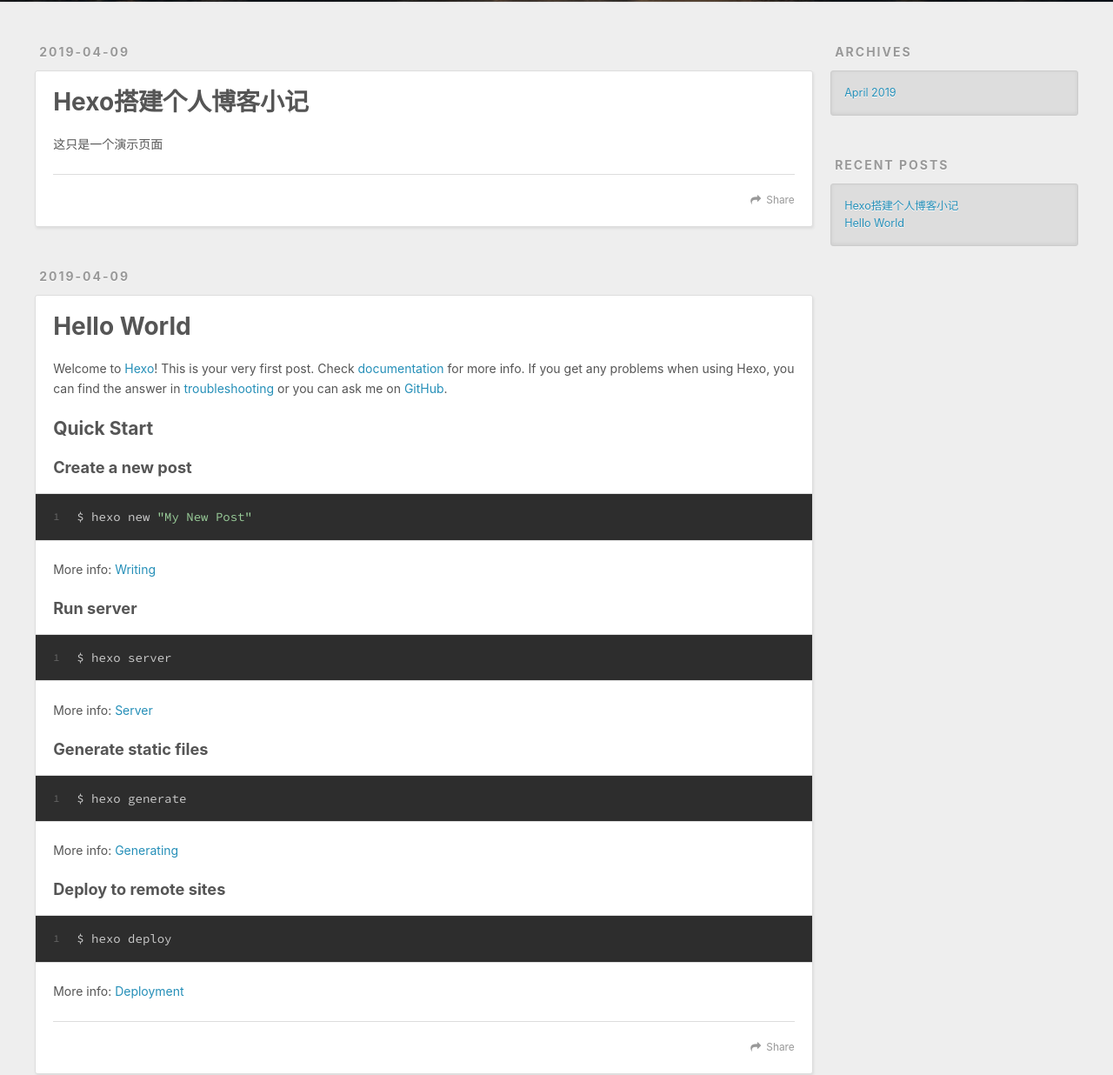
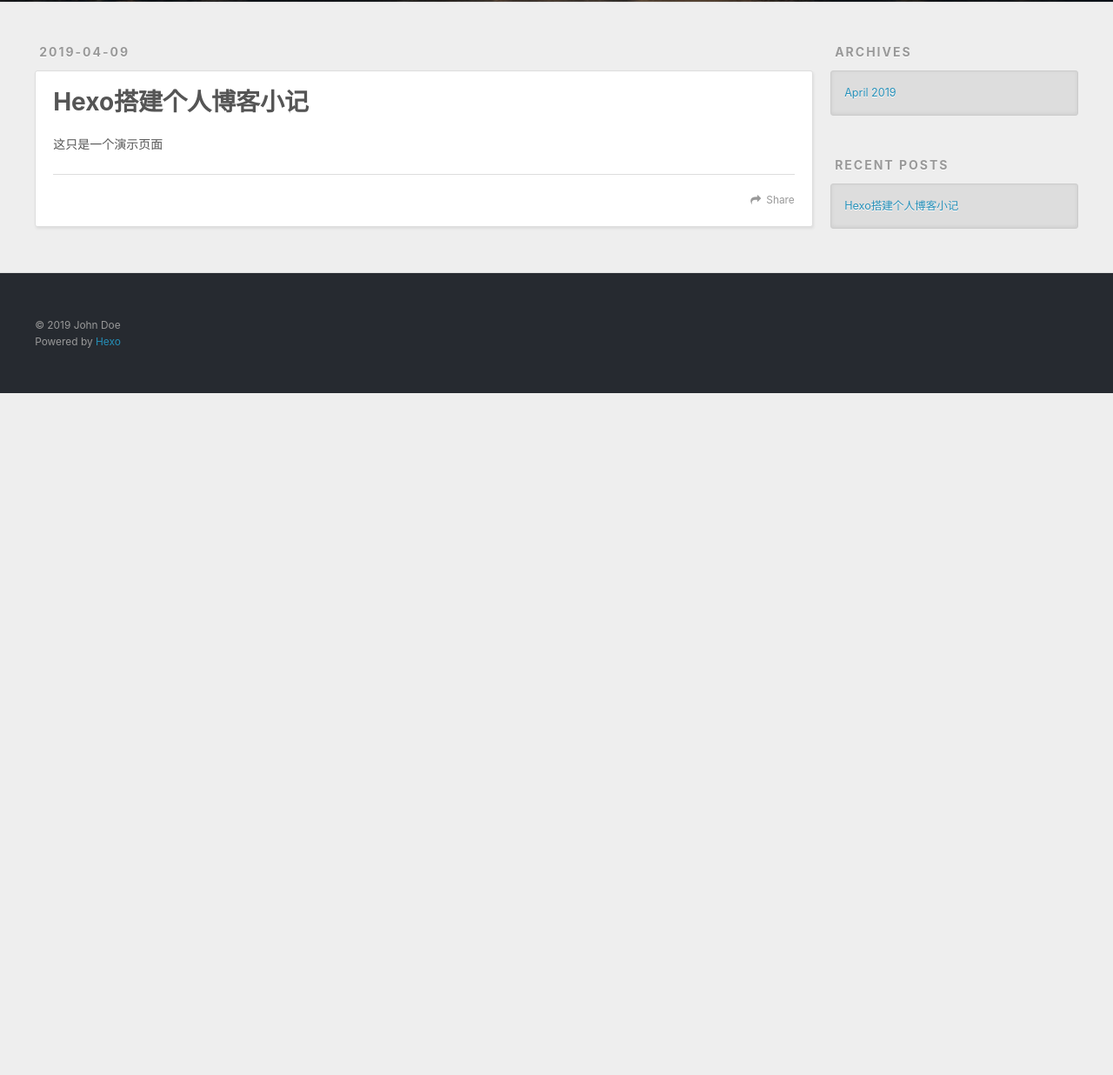
Before and after one commit to Idealv/Idealv.github.io, a plain HTML site: page index.html in a window 1280 px wide. Shown: the part 298-1534 px from the top of the page at 87% size. After the commit the page ends 800 px from the top, so only its background shows below. Drawn offline with nearby package versions, Linux system fonts and the light colour scheme.

Commit message:
Site updated: 2019-04-10 21:06:48

```diff
--- a/index.html
+++ b/index.html
@@ -89,52 +89,7 @@
 
     </div>
     <footer class="article-footer">
-      <a data-url="http://yoursite.com/2019/04/09/test-my-blog/" data-id="cjub84o9z0001i0v43vl5ukcv" class="article-share-link">Share</a>
-
-
-    </footer>
-  </div>
-
-</article>
-
-
-
-    <article id="post-hello-world" class="article article-type-post" itemscope itemprop="blogPost">
-  <div class="article-meta">
-    <a href="/2019/04/09/hello-world/" class="article-date">
-  <time datetime="2019-04-09T09:42:42.685Z" itemprop="datePublished">2019-04-09</time>
-</a>
-
-  </div>
-  <div class="article-inner">
-
-
-      <header class="article-header">
-
-
-    <h1 itemprop="name">
-      <a class="article-title" href="/2019/04/09/hello-world/">Hello World</a>
-    </h1>
-
-
-      </header>
-
-    <div class="article-entry" itemprop="articleBody">
-
-        <p>Welcome to <a href="https://hexo.io/" target="_blank" rel="noopener">Hexo</a>! This is your very first post. Check <a href="https://hexo.io/docs/" target="_blank" rel="noopener">documentation</a> for more info. If you get any problems when using Hexo, you can find the answer in <a href="https://hexo.io/docs/troubleshooting.html" target="_blank" rel="noopener">troubleshooting</a> or you can ask me on <a href="https://github.com/hexojs/hexo/issues" target="_blank" rel="noopener">GitHub</a>.</p>
-<h2 id="Quick-Start"><a href="#Quick-Start" class="headerlink" title="Quick Start"></a>Quick Start</h2><h3 id="Create-a-new-post"><a href="#Create-a-new-post" class="headerlink" title="Create a new post"></a>Create a new post</h3><figure class="highlight bash"><table><tr><td class="gutter"><pre><span class="line">1</span><br></pre></td><td class="code"><pre><span class="line">$ hexo new <span class="string">"My New Post"</span></span><br></pre></td></tr></table></figure>
-<p>More info: <a href="https://hexo.io/docs/writing.html" target="_blank" rel="noopener">Writing</a></p>
-<h3 id="Run-server"><a href="#Run-server" class="headerlink" title="Run server"></a>Run server</h3><figure class="highlight bash"><table><tr><td class="gutter"><pre><span class="line">1</span><br></pre></td><td class="code"><pre><span class="line">$ hexo server</span><br></pre></td></tr></table></figure>
-<p>More info: <a href="https://hexo.io/docs/server.html" target="_blank" rel="noopener">Server</a></p>
-<h3 id="Generate-static-files"><a href="#Generate-static-files" class="headerlink" title="Generate static files"></a>Generate static files</h3><figure class="highlight bash"><table><tr><td class="gutter"><pre><span class="line">1</span><br></pre></td><td class="code"><pre><span class="line">$ hexo generate</span><br></pre></td></tr></table></figure>
-<p>More info: <a href="https://hexo.io/docs/generating.html" target="_blank" rel="noopener">Generating</a></p>
-<h3 id="Deploy-to-remote-sites"><a href="#Deploy-to-remote-sites" class="headerlink" title="Deploy to remote sites"></a>Deploy to remote sites</h3><figure class="highlight bash"><table><tr><td class="gutter"><pre><span class="line">1</span><br></pre></td><td class="code"><pre><span class="line">$ hexo deploy</span><br></pre></td></tr></table></figure>
-<p>More info: <a href="https://hexo.io/docs/deployment.html" target="_blank" rel="noopener">Deployment</a></p>
-
-
-    </div>
-    <footer class="article-footer">
-      <a data-url="http://yoursite.com/2019/04/09/hello-world/" data-id="cjub84o9s0000i0v4kh6gmv0z" class="article-share-link">Share</a>
+      <a data-url="http://yoursite.com/2019/04/09/test-my-blog/" data-id="cjub89k9g00000ov4s0gb2mhk" class="article-share-link">Share</a>
 
 
     </footer>
@@ -178,10 +133,6 @@
             <a href="/2019/04/09/test-my-blog/">Hexo搭建个人博客小记</a>
           </li>
 
-          <li>
-            <a href="/2019/04/09/hello-world/">Hello World</a>
-          </li>
-
       </ul>
     </div>
   </div>
```
Also changed, not shown: 2019/04/09/test-my-blog/index.html (+1 -15 lines), archives/2019/04/index.html (+0 -23 lines), archives/2019/index.html (+0 -23 lines), archives/index.html (+0 -23 lines).
